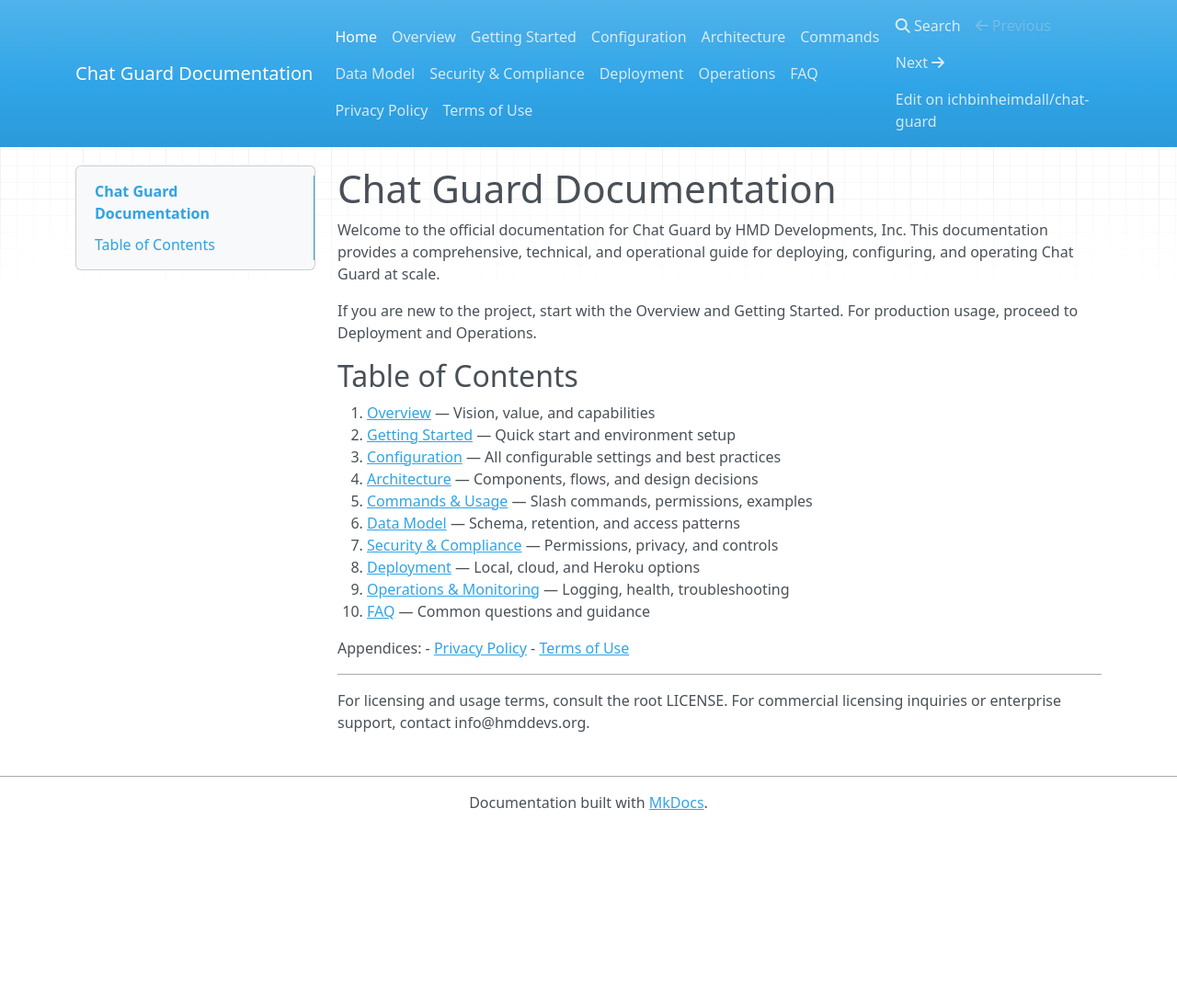
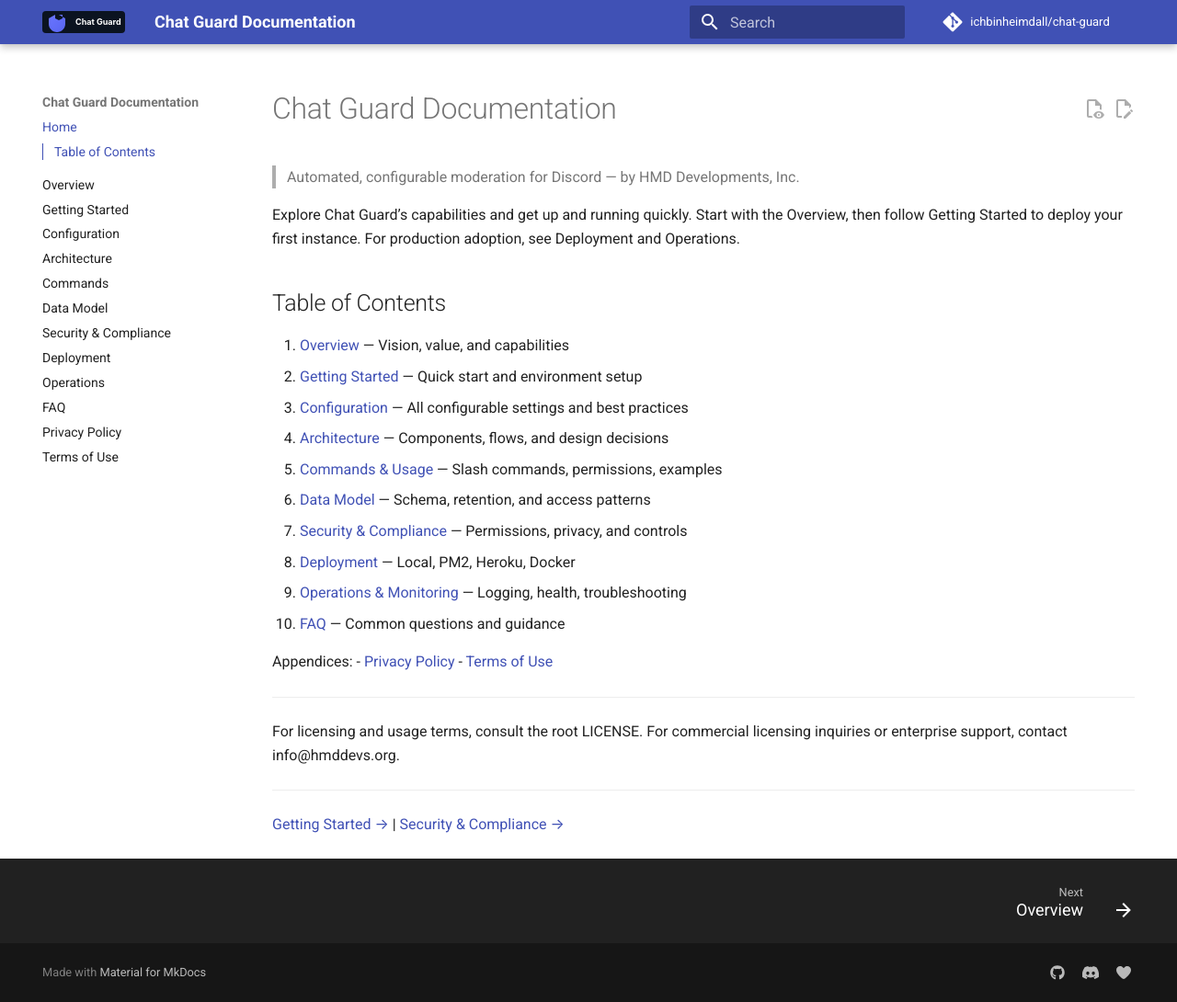
Before and after one commit to ichbinheimdall/chat-guard, an MkDocs documentation site: the page built from docs/README.md, in a window 1280 px wide and 1090 px high. Shown: the whole window at 92% size. Built offline with MkDocs 1.6.1 and Material for MkDocs 9.7.7, drawn with Linux system fonts in a browser that asks for light colours; nearby versions of some CDN libraries; comment, search, counter and statistics services are not loaded.

Commit message:
Enhance documentation and assets: update MkDocs theme, add favicon and logo, improve README content, and create 404 page

```diff
--- a/docs/README.md
+++ b/docs/README.md
@@ -1,8 +1,8 @@
 # Chat Guard Documentation
 
-Welcome to the official documentation for Chat Guard by HMD Developments, Inc. This documentation provides a comprehensive, technical, and operational guide for deploying, configuring, and operating Chat Guard at scale.
+> Automated, configurable moderation for Discord — by HMD Developments, Inc.
 
-If you are new to the project, start with the Overview and Getting Started. For production usage, proceed to Deployment and Operations.
+Explore Chat Guard’s capabilities and get up and running quickly. Start with the Overview, then follow Getting Started to deploy your first instance. For production adoption, see Deployment and Operations.
 
 ## Table of Contents
 
@@ -13,7 +13,7 @@
 5. [Commands & Usage](05-Commands.md) — Slash commands, permissions, examples
 6. [Data Model](06-Data-Model.md) — Schema, retention, and access patterns
 7. [Security & Compliance](07-Security-Compliance.md) — Permissions, privacy, and controls
-8. [Deployment](08-Deployment.md) — Local, cloud, and Heroku options
+8. [Deployment](08-Deployment.md) — Local, PM2, Heroku, Docker
 9. [Operations & Monitoring](09-Operations.md) — Logging, health, troubleshooting
 10. [FAQ](10-FAQ.md) — Common questions and guidance
 
@@ -24,3 +24,7 @@
 ---
 
 For licensing and usage terms, consult the root LICENSE. For commercial licensing inquiries or enterprise support, contact info@hmddevs.org.
+
+---
+
+[Getting Started →](02-Getting-Started.md)  |  [Security & Compliance →](07-Security-Compliance.md)
--- /dev/null
+++ b/docs/extra.css
@@ -0,0 +1,8 @@
+/* Chat Guard docs branding */
+:root {
+  --cg-primary: #5865F2; /* Discord blurple */
+}
+.md-typeset a { color: var(--md-primary-fg-color, var(--cg-primary)); }
+.md-header, .md-tabs { backdrop-filter: saturate(1.1) blur(4px); }
+/* Make admonitions slightly tighter */
+.md-typeset .admonition { margin: 0.8em 0; }
--- a/mkdocs.yml
+++ b/mkdocs.yml
@@ -3,6 +3,7 @@
 site_url: https://ichbinheimdall.github.io/chat-guard/
 repo_url: https://github.com/ichbinheimdall/chat-guard
 repo_name: ichbinheimdall/chat-guard
+edit_uri: edit/main/docs/
 nav:
   - Home: README.md
   - Overview: 01-Overview.md
@@ -18,12 +19,51 @@
   - Privacy Policy: Privacy-Policy.md
   - Terms of Use: Terms-of-Use.md
 theme:
-  name: mkdocs
+  name: material
+  language: en
+  logo: assets/logo.svg
+  favicon: assets/favicon.svg
+  features:
+    - navigation.instant
+    - navigation.sections
+    - navigation.top
+    - navigation.footer
+    - toc.integrate
+    - content.code.copy
+    - content.action.edit
+    - content.action.view
+    - search.suggest
+    - search.highlight
+  palette:
+    - media: "(prefers-color-scheme: light)"
+      scheme: default
+      primary: indigo
+      accent: indigo
+    - media: "(prefers-color-scheme: dark)"
+      scheme: slate
+      primary: indigo
+      accent: indigo
 markdown_extensions:
   - admonition
+  - footnotes
+  - def_list
+  - attr_list
   - toc:
       permalink: true
+  - pymdownx.superfences
+  - pymdownx.details
+  - pymdownx.tabbed:
+      alternate_style: true
+extra_css:
+  - extra.css
+plugins:
+  - search
+  - sitemap
 extra:
   social:
     - icon: fontawesome/brands/github
       link: https://github.com/ichbinheimdall/chat-guard
+    - icon: fontawesome/brands/discord
+      link: https://discord.com/invite/b8e2EKJpry
+    - icon: fontawesome/solid/heart
+      link: https://top.gg/bot/870967982522777601/vote
```
Also changed, not shown: README.md (+17 -9 lines), docs/404.md (added, +9 -0 lines), docs/assets/favicon.svg (added), docs/assets/logo.svg (added), 1 other file.
